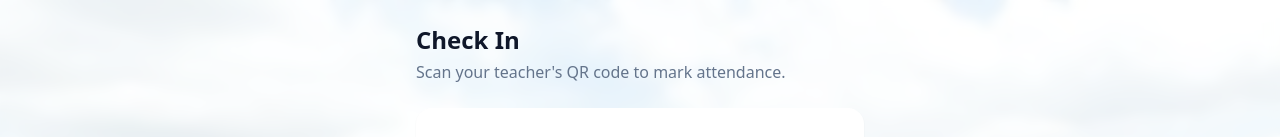
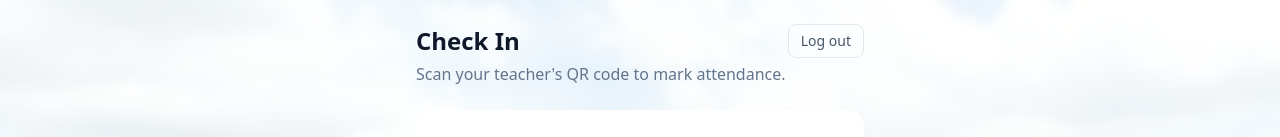
Before and after one commit to malelc-tech/class-attendance-app, a Next.js app: page /student/check-in in a window 1280 px wide. Shown: the top 137 px of the page. Built offline with nearby package versions, Linux system fonts and the light colour scheme; no server answers.

Commit message:
Add LogoutButton and refactor Check In layout

```diff
--- a/src/app/student/check-in/page.tsx
+++ b/src/app/student/check-in/page.tsx
@@ -3,6 +3,7 @@
 import { useEffect, useRef, useState } from "react";
 import { Html5Qrcode } from "html5-qrcode";
 import { getOrCreateDeviceToken } from "@/lib/utils/device-session";
+import LogoutButton from "@/components/LogoutButton";
 
 type ScanState =
   | "not_started"
@@ -21,12 +22,6 @@ interface QrPayload {
 const SCANNER_ELEMENT_ID = "qr-reader";
 
 export default function StudentCheckInPage() {
-  // Camera does NOT start automatically. iOS Safari (and some other
-  // mobile browsers) silently block getUserMedia() calls that aren't
-  // triggered by a direct user tap/click — no permission prompt even
-  // appears, it just fails. Waiting for an explicit "Start Camera"
-  // button press guarantees the browser treats it as a real user
-  // gesture, so the permission prompt reliably shows up.
   const [state, setState] = useState<ScanState>("not_started");
   const [message, setMessage] = useState<string>(
     "Tap the button below to start scanning."
@@ -50,7 +45,7 @@ export default function StudentCheckInPage() {
       scannerRef.current = scanner;
 
       await scanner.start(
-        { facingMode: "environment" }, // rear camera on phones
+        { facingMode: "environment" },
         { fps: 10, qrbox: { width: 250, height: 250 } },
         (decodedText) => handleScan(decodedText),
         () => {
@@ -81,8 +76,6 @@ export default function StudentCheckInPage() {
   }
 
   async function handleScan(decodedText: string) {
-    // Ensure we only process the first successful scan of a session
-    // (the camera keeps firing frames while we process this one).
     if (hasHandledScan.current) return;
     hasHandledScan.current = true;
 
@@ -191,16 +184,13 @@ export default function StudentCheckInPage() {
   return (
     <div className="min-h-screen bg-white/80 p-6 backdrop-blur-sm">
       <div className="mx-auto max-w-md">
-        <h1 className="mb-1 text-2xl font-bold text-slate-900">Check In</h1>
+        <div className="mb-1 flex items-center justify-between">
+          <h1 className="text-2xl font-bold text-slate-900">Check In</h1>
+          <LogoutButton />
+        </div>
         <p className="mb-6 text-slate-500">Scan your teacher's QR code to mark attendance.</p>
 
         <div className="overflow-hidden rounded-2xl bg-white shadow-sm">
-          {/* This div must always exist in the DOM, not be conditionally
-              mounted — Html5Qrcode's constructor looks up this element by
-              ID synchronously, before React has a chance to re-render
-              after setState("starting_camera"). Conditionally rendering it
-              caused "could not access camera" on every attempt, regardless
-              of actual permission state. We hide it with CSS instead. */}
           <div
             id={SCANNER_ELEMENT_ID}
             className={
```
